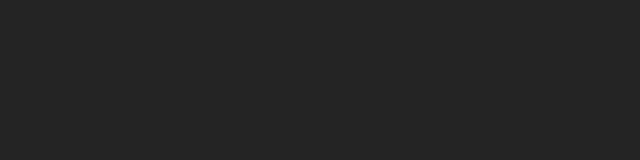
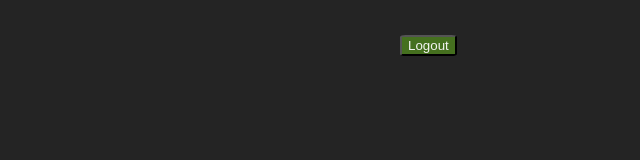
Before and after one commit to sriramkora/mood.list, a React (Create React App) app in the folder moodlist/: page /logout in a window 1280 px wide. Shown: the top 160 px of the page, without its empty margins (640-1280 px from the left). Built offline with nearby package versions, Linux system fonts and the light colour scheme.

Commit message:
Added account navigation link

```diff
--- a/moodlist/src/CSS/MainNavigation.module.css
+++ b/moodlist/src/CSS/MainNavigation.module.css
@@ -4,7 +4,7 @@
   padding: 2rem;
   display: flex;
   justify-content: space-between;
-  padding-left: 90%;
+  padding-left: 80%;
 }
 
 .list {
@@ -17,6 +17,18 @@
   color: var(--color-primary-400);
 }
 
+.list button{
+  text-decoration: none;
+  color: var(--color-gray-100);
+  background-color: #45701f;
+  border-radius: 10%;
+}
+
+.list button:hover {
+  color: var(--color-gray-400);
+  background-color: #426b1f;
+}:hover
+
 .list a:hover,
 .list a.active {
   color: var(--color-primary-800);
--- a/moodlist/src/Components/MainNavigation.js
+++ b/moodlist/src/Components/MainNavigation.js
@@ -1,21 +1,23 @@
-import { Form, NavLink, useRouteLoaderData } from 'react-router-dom';
+import { Form, Link, useRouteLoaderData } from 'react-router-dom';
 
 import classes from '../CSS/MainNavigation.module.css';
 
 function MainNavigation() {
-  const token = useRouteLoaderData('root');
+  // const token = useRouteLoaderData('root');
+  const username = localStorage.getItem('username');
 
   return (
     <header className={classes.header}>
       <nav>
         <ul className={classes.list}>
-          {token && (
+          {/* {token && (< */}
+            <li><Link to="/account">{username}</Link></li>
             <li>
               <Form action="/logout" method="post">
                 <button>Logout</button>
               </Form>
             </li>
-          )}
+          {/* )} */}
         </ul>
       </nav>
     </header>
--- a/moodlist/src/Pages/HomePage.jsx
+++ b/moodlist/src/Pages/HomePage.jsx
@@ -11,6 +11,7 @@
   const scope = searchParams.get("scope");
   const userid = searchParams.get("id");
   const email = searchParams.get("email");
+  const username = searchParams.get("username");
   const token = searchParams.get("access_token");
   const [isTokenSet, setIsTokenSet] = useState(false);
 
@@ -24,6 +25,7 @@
       localStorage.setItem("scope", scope);
       localStorage.setItem("userid", userid);
       localStorage.setItem("email", email);
+      localStorage.setItem("username", username);
 
       console.log("token set!");
 
```
Also changed, not shown: 1 other file (tests, documents, lock files or other folders).
